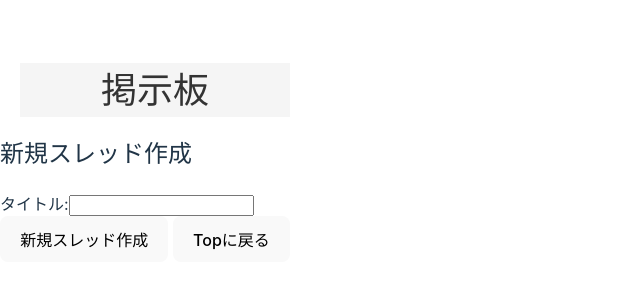
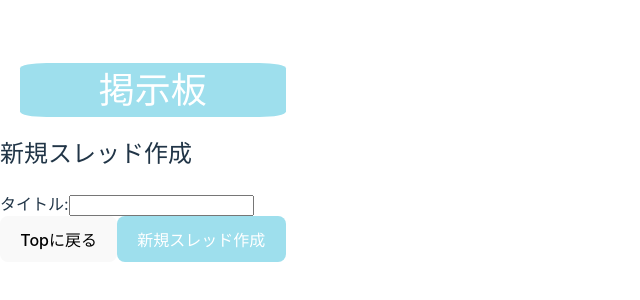
Before and after one commit to mshr1-create/react-stations-kiso-1, a React (Vite) app in the folder New/: page /threads/new in a window 1280 px wide. Shown: the part 238-538 px from the top of the page, without its empty margins (0-640 px from the left). Built offline with nearby package versions, Linux system fonts and the light colour scheme.

Commit message:
レイアウトの修正

```diff
--- a/New/src/App.css
+++ b/New/src/App.css
@@ -1,9 +1,11 @@
 .threadAPIheader {
-  background-color: #f5f5f5;
+  background-color: rgb(158, 223, 237);
+  border-radius: 10%;
+  text-decoration-color: #ffffff;
   display: flex;
   justify-content: center;
   font-size: 36px;
-  color: #333;
+  color: rgb(255, 255, 255);
   margin-top: auto;
   margin-left: 20px;
 }
@@ -31,3 +33,14 @@ nav {
 .thread-table tr:hover {
   background-color: #f5f5f5;
 }
+
+
+.btnPost {
+  color: rgb(255, 255, 255);
+  background: rgb(158, 223, 237);
+}
+
+.btnNew {
+  color: rgb(255, 255, 255);
+  background: rgb(158, 223, 237);
+}
--- a/New/src/ThreadCreate.jsx
+++ b/New/src/ThreadCreate.jsx
@@ -46,8 +46,8 @@ const ThreadCreate = () => {
             required //空のまま送信できないように制限する
           />
         </div>
-        <button type="submit" disabled={loading}>新規スレッド作成</button> {/*disabled={loading}：ローディング中はボタンを無効化*/}
-        <button onClick={() => navigate('/')}>Topに戻る</button>{/*一覧に戻る */}
+        <button onClick={() => navigate('/')} className='btn'>Topに戻る</button>{/*一覧に戻る */}
+        <button type="submit" disabled={loading} className='btnNew'>新規スレッド作成</button> {/*disabled={loading}：ローディング中はボタンを無効化*/}
       </form>
       {loading && <p>作成中...</p>}{/* //loadingがtrueの場合、"Loading..."を表示 */}
       {error && <p style={{ color: 'red' }}>{error}</p>} {/*errorがtrueの場合、エラーメッセージを赤色で表示*/}
--- a/New/src/ThreadIdList.jsx
+++ b/New/src/ThreadIdList.jsx
@@ -67,8 +67,8 @@ const ThreadIdList = () => {
           ))} {/* posts配列をmap関数でリストアイテムに変換 */}
         </tbody>
       </table>
-      <button onClick={handleNext}>次の10件</button>
-      <button onClick={() => navigate('/')}>Topに戻る</button>{/*一覧に戻る */}
+      <button onClick={handleNext} className='btn'>次の10件</button>
+      <button onClick={() => navigate('/')} className='btn'>Topに戻る</button>{/*一覧に戻る */}
 
       <div>
         <textarea
@@ -76,7 +76,7 @@ const ThreadIdList = () => {
           onChange={(e) => setNewPost(e.target.value)}
           placeholder="ここにメッセージを入力"
         ></textarea>
-        <button onClick={handlePost}>投稿</button>
+        <button onClick={handlePost} className='btnPost'>投稿</button>
       </div>
     </div>
   );
--- a/New/src/ThreadList.jsx
+++ b/New/src/ThreadList.jsx
@@ -46,9 +46,9 @@ const ThreadList = () => {
           {/*Reactでリストをレンダリングするとき、各要素には一意のキーが必要となる。このキーは、Reactが各要素を識別し、効率的に更新するために使われる。ここでは、スレッドのID（thread.id）をキーとして使用している。 */}
         </tbody>
       </table>
-      <button onClick={handleNext}>次の10件</button>
+      <button onClick={handleNext} className='btn'>次の10件</button>
       {/*引数を取らない関数を定義する場合、引数リストは空のままにする */}
-      <button onClick={() => navigate('/threads/new')}>新規スレッド作成する</button>
+      <button onClick={() => navigate('/threads/new')} className='btn'>新規スレッド作成する</button>
     </div>
   );
 };
```
